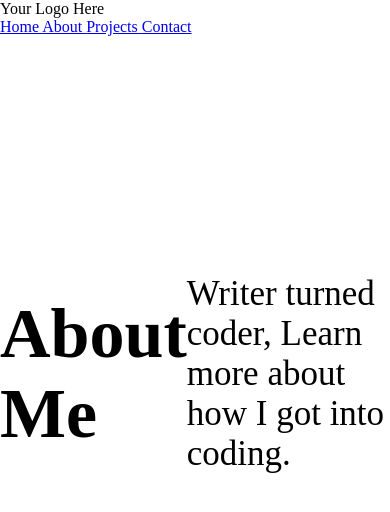
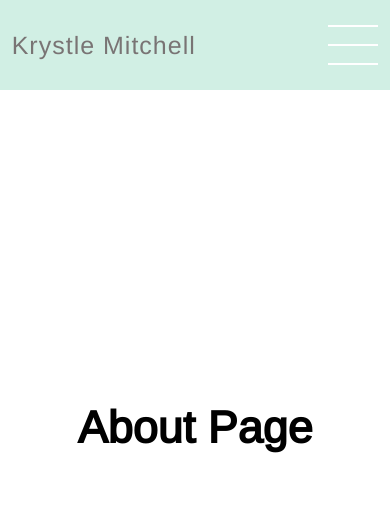
Before and after one commit to krystleM26/krystleM, a React (Create React App) app in the folder krystle-app/: page /about in a window 390 px wide. Shown: the top 512 px of the page. Built offline with nearby package versions, Linux system fonts and the light colour scheme.

Commit message:
Hamburger menu

```diff
--- a/krystle-app/src/App.css
+++ b/krystle-app/src/App.css
@@ -12,13 +12,3 @@
   height: 40vmin;
   pointer-events: none;
 }
-
-.nav navBar {
-  display: flex;
-  justify-content: space-between;
-  margin: 2%;
-  padding: 5px;
-
-
-
-}
--- a/krystle-app/src/App.js
+++ b/krystle-app/src/App.js
@@ -1,23 +1,22 @@
 import './App.css'
 import { BrowserRouter as Router, Routes, Route} from 'react-router-dom'
 
-import Home from './components.js/Home'
-import About from './components.js/About'
-import Projects from './components.js/Projects'
-import Contact from './components.js/Contact'
-import NavBar from './components.js/NavBar'
+import Home from './components/Home'
+import About from './components/About'
+import Projects from './components/Projects'
+import Contact from './components/Contact'
+import NavBar from './components/NavBar'
 
 
 function App() {
   return (
     <Router>
       <NavBar />
-
       <Routes>
-        <Route exact path="/" element={<Home />}></Route>
-        <Route exact path="/about" element={<About />}></Route>
-        <Route exact path="/contact" element={<Contact />}></Route>
-        <Route exact path="/projects" element={<Projects />}></Route>
+        <Route   path="/projects" element={<Projects />}></Route>
+        <Route  path="/" element={<Home />}></Route>
+        <Route  path="/about" element={<About />}></Route>
+        <Route  path="/contact" element={<Contact />}></Route>
       </Routes>
     </Router>
   )
--- a/krystle-app/src/components.js/About.js
+++ /dev/null
@@ -1,18 +0,0 @@
-import React from 'react'
-
-const About = () => {
-
-
-    return (
-        <div className='pages'>
-
-            <h1> About Me</h1>
-        <p>Writer turned coder, Learn more about how I got into coding. </p>
-
-        </div>
-    )
-
-
-}
-
-export default About
--- a/krystle-app/src/components.js/NavBar.js
+++ /dev/null
@@ -1,25 +0,0 @@
-import React from 'react'
-import { Link } from 'react-router-dom'
-
-const NavBar = () => {
-
-
-    return (
-        <div className='navbar'>
-
-        <div className="logo">
-            Your Logo Here
-        </div>
-        <div className="links">
-            <Link to ="/"> Home </Link>
-            <Link to ="/about"> About </Link>
-            <Link to ="/projects"> Projects </Link>
-            <Link to ="/contact"> Contact </Link>
-        </div>
-        </div>
-    )
-
-
-}
-
-export default NavBar
--- /dev/null
+++ b/krystle-app/src/components/About.js
@@ -0,0 +1,11 @@
+import React from 'react'
+
+const About = () => {
+  return (
+    <div className="pages">
+      <h2> About Page</h2>
+    </div>
+  )
+}
+
+export default About
--- a/krystle-app/src/components.js/Contact.js
+++ b/krystle-app/src/components/Contact.js
@@ -3,7 +3,7 @@ import React from 'react'
 function Contact  () {
     return (
         <div className='pages'>
-            <h1>Contact Page</h1>
+            <h2>Contact Page</h2>
         </div>
     )
 }
--- a/krystle-app/src/components.js/Home.js
+++ b/krystle-app/src/components/Home.js
@@ -3,7 +3,11 @@ import React from "react";
 const Home = ( ) => {
     return (
         <div className="pages">
-            Welcome to The Home Page</div>
+          <h2>
+
+              Welcome to The Home Page
+              </h2>
+              </div>
     )
 }
 
--- /dev/null
+++ b/krystle-app/src/components/NavBar.js
@@ -0,0 +1,45 @@
+import React, { useState } from 'react'
+import { Link } from 'react-router-dom'
+
+const NavBar = () => {
+  const [show, setShow] = useState(false)
+
+  const showSwitch = () => {
+     setShow(!show)
+  }
+
+  return (
+    <div className="navbar">
+      <div className="logo">Krystle Mitchell</div>
+      <div className={show ? 'links active' : 'links'}>
+        <Link onClick={showSwitch} to="/">
+          {' '}
+          Home{' '}
+        </Link>
+        <Link onClick={showSwitch} to="/about">
+          {' '}
+          About{' '}
+        </Link>
+        <Link onClick={showSwitch} to="/projects">
+          {' '}
+          Projects{' '}
+        </Link>
+        <Link onClick={showSwitch} to="/contact">
+          {' '}
+          Contact{' '}
+        </Link>
+      </div>
+
+      <div
+        onClick={showSwitch}
+        className={show ? 'bars-button active' : 'bars-button'}
+      >
+        <span></span>
+        <span></span>
+        <span></span>
+      </div>
+    </div>
+  )
+}
+
+export default NavBar
--- a/krystle-app/src/components.js/Projects.js
+++ b/krystle-app/src/components/Projects.js
@@ -4,7 +4,10 @@ const Projects = () => {
 return (
 
 <div className="pages">
-    Projects Page
+   <h2>
+       Projects Page
+        </h2>
+
 </div>
 )
 }
--- a/krystle-app/src/index.css
+++ b/krystle-app/src/index.css
@@ -1,16 +1,129 @@
+@import url("https://fonts.googleapis.com/css2?family=Arimo&family=Roboto:wght@500&display=swap");
+
 body {
   margin: 0;
   padding: 0;
   box-sizing: border-box;
-
+  font-family: "Arimo", sans-serif;
 }
 
-.pages{
+.pages {
   height: 80vh;
   width: 100%;
   display: flex;
   justify-content: center;
   align-items: center;
   color: black;
-  font-size: 35px;
+  font-size: 30px;
 }
+
+.navbar {
+  display: flex;
+  justify-content: space-between;
+  align-items: center;
+  padding: 20px 5%;
+  background-color: #d1efe4;
+}
+
+.bars-button {
+  display: none;
+}
+
+.logo {
+  color: #797474;
+  letter-spacing: 1px;
+  font-size: 25px;
+  font-weight: 500;
+}
+
+.links {
+  display: flex;
+  align-items: center;
+  gap: 30px;
+  color: #616161;
+}
+
+.links a {
+  text-decoration: none;
+  color: #414141;
+  letter-spacing: 1px;
+  font-weight: 400;
+  padding: 10px 20px;
+  position: relative;
+}
+
+.links a::after {
+  position: absolute;
+  content: "";
+  bottom: 5px;
+  left: 0;
+  right: 0;
+  width: 100%;
+  height: 2px;
+  background-color: #797474;
+  transition: all 0.8s ease;
+}
+.links a:hover {
+  color: #fff;
+  z-index: 1;
+  transition: all 0.8s ease;
+}
+
+.links a:hover::after {
+  height: 80%;
+  z-index: -1;
+}
+
+@media only screen and (max-width: 980px) {
+  .navbar {
+    padding: 25px 3%;
+  }
+  .links a {
+    font-size: 16px;
+  }
+}
+@media only screen and (max-width: 768px) {
+  .links {
+    display: none;
+  }
+  .links.active {
+    display: flex;
+    flex-direction: column;
+    position: fixed;
+    top: 0;
+    left: 0;
+    width: 100%;
+    height: 100vh;
+    background-color: #797474;
+    align-items: center;
+    justify-content: center;
+  }
+
+  .bars-button {
+    display: flex;
+    justify-content: space-between;
+    flex-direction: column;
+    width: 50px;
+    height: 40px;
+    z-index: 4;
+    position: relative;
+  }
+
+  .bars-button span {
+    background-color: #fff;
+    width: 100%;
+    height: 2px;
+    transition: all 0.3s ease;
+  }
+  .bars-button.active span:nth-child(2) {
+    display: none;
+  }
+  .bars-button.active span:nth-child(1) {
+    position: absolute;
+    transform: rotate(-45deg);
+  }
+  .bars-button.active span:nth-child(3) {
+    position: absolute;
+    transform: rotate(45deg);
+  }
+}
```
